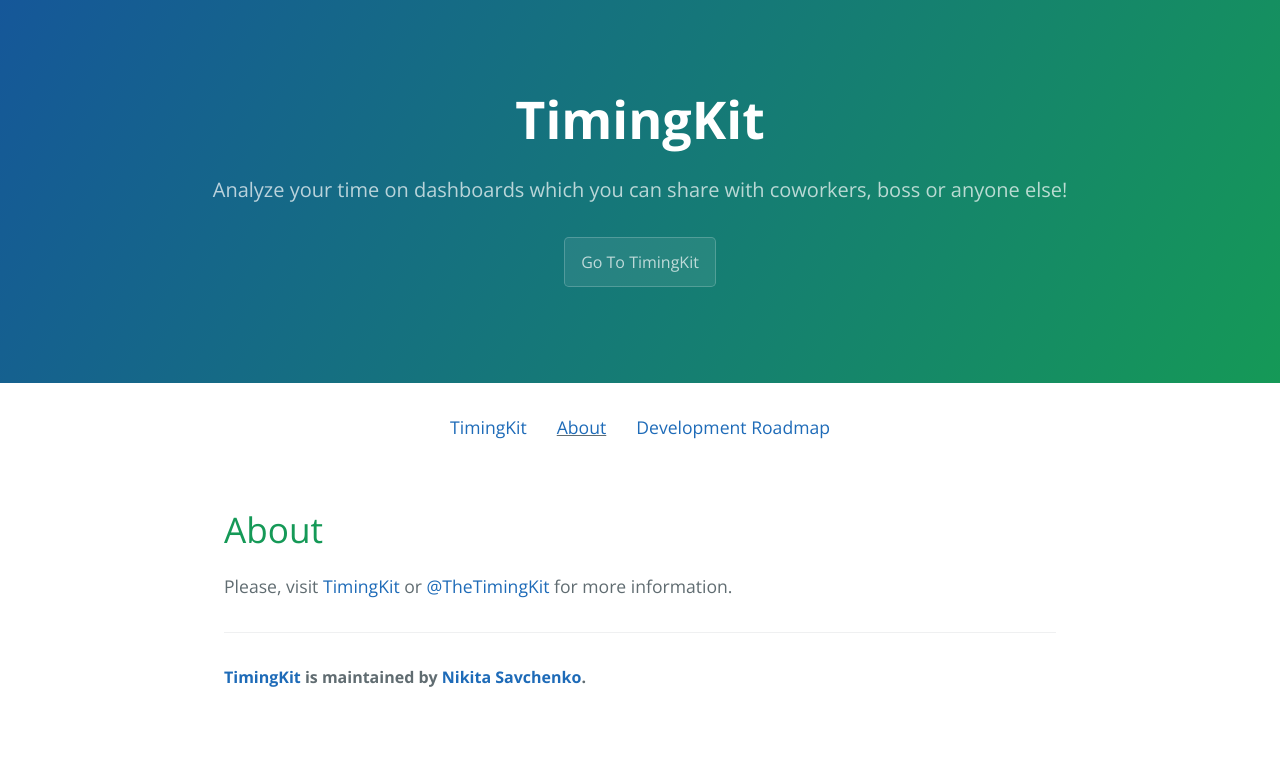
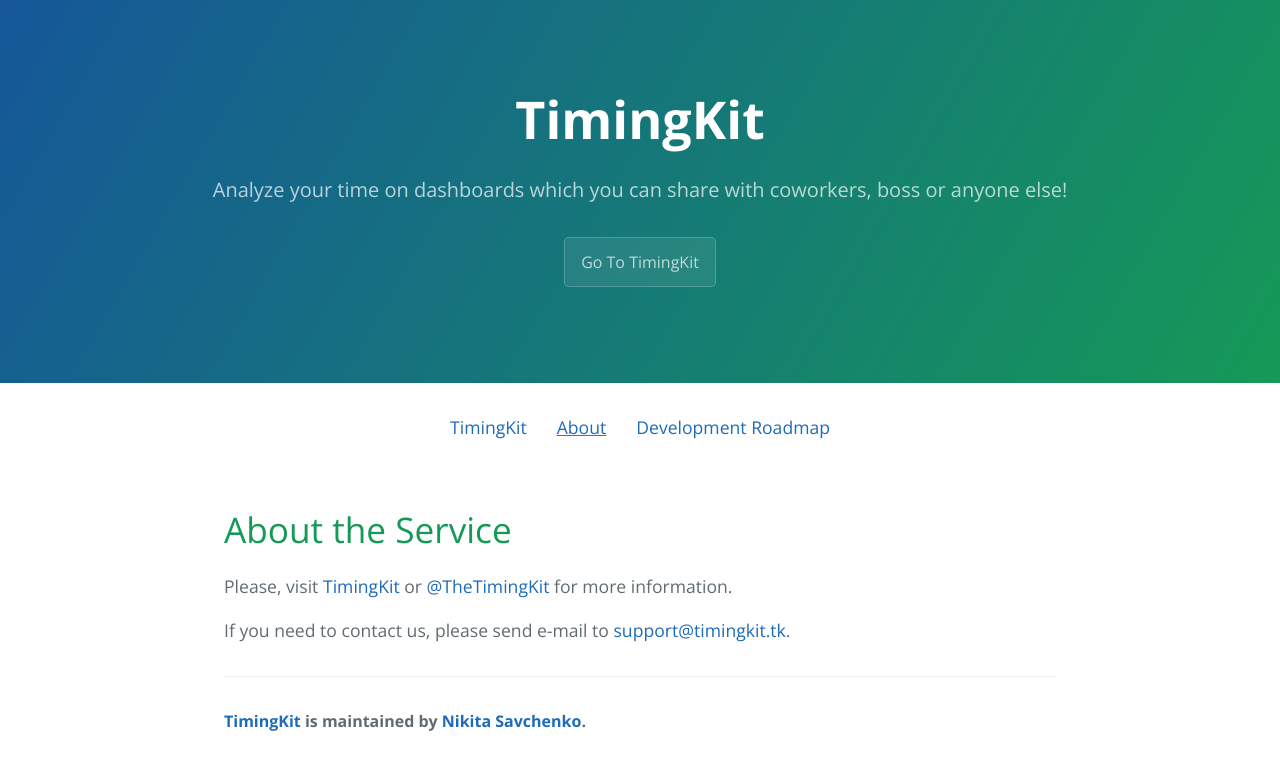
Before and after one commit to nikitaeverywhere/timingkit-community, a Jekyll site: the page built from docs/about.md, in a window 1280 px wide. Shown: the top 770 px of the page. Built offline with Jekyll 4.4.1, drawn with Linux system fonts in a browser that asks for light colours.

Commit message:
[Add] Support e-mail

```diff
--- a/docs/about.md
+++ b/docs/about.md
@@ -4,6 +4,8 @@ title: About
 permalink: /about/
 ---
 
-# About
+# About the Service
 
 Please, visit [TimingKit](https://timingkit.tk/info){:target="_blank"} or [@TheTimingKit](https://twitter.com/thetimingkit){:target="_blank"} for more information.
+
+If you need to contact us, please send e-mail to [support@timingkit.tk](mailto:support@timingkit.tk).
```
